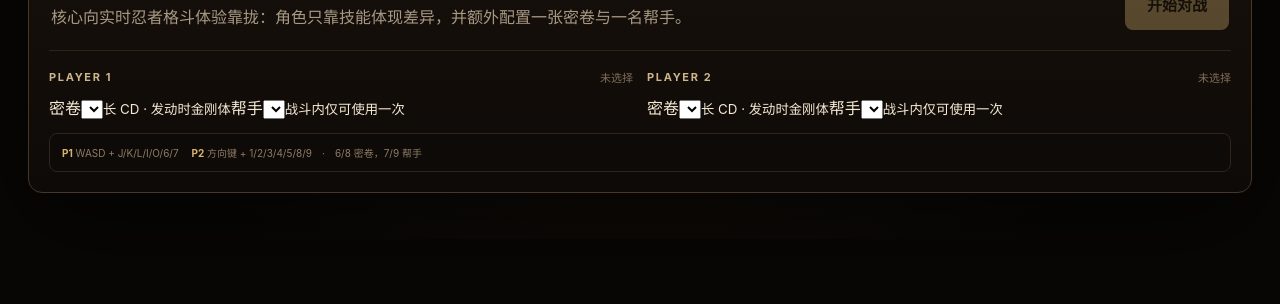
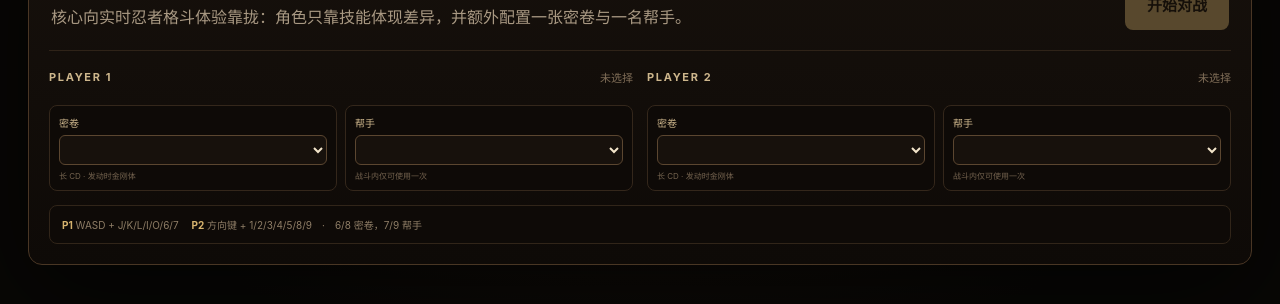
Before and after one commit to junkaiichen-cpu/Bible, a plain HTML site: page index.html in a window 1280 px wide. Shown: the part 190-494 px from the top of the page. Drawn offline with Linux system fonts and the light colour scheme.

Commit message:
chore: switch main entry to Build 07

```diff
--- a/index.html
+++ b/index.html
@@ -1,22 +1,12 @@
 <!doctype html>
-<html lang="zh-CN">
-<head><meta charset="UTF-8"/><meta name="viewport" content="width=device-width,initial-scale=1.0,maximum-scale=1.0,user-scalable=no,viewport-fit=cover"/><meta name="theme-color" content="#090807"/><meta name="description" content="Bible Fighter · 2P 圣经人物格斗游戏原型"/><title>约谷 · Bible Fighter 2P</title><link rel="stylesheet" href="style.css"/></head>
-<body><main class="shell">
-<header class="topbar"><div><div class="eyebrow">BIBLE FIGHTER · 2 PLAYER · BUILD 07</div><h1>约谷 <span>·</span> 圣经人物格斗</h1></div><div class="top-actions"><span class="mode-badge">LOCAL 2P</span><button id="aboutBtn" class="ghost-btn">设计说明</button></div></header>
-<section id="selectScreen" class="select-screen">
-<div class="select-hero"><div><div class="eyebrow">选择你的战士</div><h2>两位玩家，同屏对决。</h2><p>核心向实时忍者格斗体验靠拢：角色只靠技能体现差异，并额外配置一张密卷与一名帮手。</p></div><button id="startBtn" class="primary-btn big" disabled>开始对战</button></div>
-<div class="player-selects">
-<div class="picker p1-picker"><div class="picker-head"><strong>PLAYER 1</strong><span id="p1Label">未选择</span></div><div id="p1Grid" class="char-grid"></div><div class="loadout"><label>密卷<select id="p1Scroll"></select><small>长 CD · 发动时金刚体</small></label><label>帮手<select id="p1Helper"></select><small>战斗内仅可使用一次</small></label></div></div>
-<div class="picker p2-picker"><div class="picker-head"><strong>PLAYER 2</strong><span id="p2Label">未选择</span></div><div id="p2Grid" class="char-grid"></div><div class="loadout"><label>密卷<select id="p2Scroll"></select><small>长 CD · 发动时金刚体</small></label><label>帮手<select id="p2Helper"></select><small>战斗内仅可使用一次</small></label></div></div>
-</div><div class="control-note"><b>P1</b> WASD + J/K/L/I/O/6/7　 <b>P2</b> 方向键 + 1/2/3/4/5/8/9　·　6/8 密卷，7/9 帮手</div>
-</section>
-<section id="battleScreen" class="battle-screen hidden"><div class="game-wrap" id="gameWrap"><canvas id="game" width="960" height="540" aria-label="两名圣经人物格斗场景"></canvas>
-<div class="hud"><div class="fighter-panel p1-panel"><div class="name-row"><strong id="p1Name">P1</strong><span id="p1HpText">100 / 100</span></div><div class="bar"><i id="p1HpBar"></i></div><div class="resource"><span>决意</span><i id="p1UltBar"></i></div></div><div class="round-info"><b>第 1 回合</b><small>BO3 · 0-0</small></div><div class="fighter-panel p2-panel"><div class="name-row"><strong id="p2Name">P2</strong><span id="p2HpText">100 / 100</span></div><div class="bar"><i id="p2HpBar"></i></div><div class="resource"><span>决意</span><i id="p2UltBar"></i></div></div></div>
-<div id="p1Combo" class="combo-hud left"><strong>0</strong><span>连击</span></div><div id="p2Combo" class="combo-hud right"><strong>0</strong><span>连击</span></div><div id="centerMessage" class="center-message">ROUND 1</div><div id="flash" class="flash"></div><div class="arena-hint">P1：WASD / J K L I O / 6 7　　P2：↑↓←→ / 1 2 3 4 5 / 8 9</div>
+<html lang="zh-CN"><head><meta charset="UTF-8"/><meta name="viewport" content="width=device-width,initial-scale=1.0,maximum-scale=1.0,user-scalable=no,viewport-fit=cover"/><meta name="theme-color" content="#090807"/><meta name="description" content="Bible Fighter · 2P 圣经人物格斗游戏原型"/><title>约谷 · Bible Fighter 2P</title><link rel="stylesheet" href="style.css"/><style>.loadout{display:grid;grid-template-columns:1fr 1fr;gap:8px;margin-top:10px}.loadout label{display:flex;flex-direction:column;gap:5px;padding:9px;background:#0e0a07;border:1px solid #34271b;border-radius:8px;color:#cdb68c;font-size:10px}.loadout select{width:100%;background:#17110c;color:#f3e5cb;border:1px solid #5b4630;border-radius:6px;padding:7px;font:inherit}.loadout small{color:#74634f;font-size:8px}@media(max-width:620px){.loadout{grid-template-columns:1fr}.touch-skills{grid-template-columns:repeat(5,1fr)!important}.touch-skills button:nth-last-child(2),.touch-skills button:last-child{border-color:#d5ae61;background:#2b2011e8}}</style></head>
+<body><main class="shell"><header class="topbar"><div><div class="eyebrow">BIBLE FIGHTER · 2 PLAYER · BUILD 07</div><h1>约谷 <span>·</span> 圣经人物格斗</h1></div><div class="top-actions"><span class="mode-badge">LOCAL 2P</span><button id="aboutBtn" class="ghost-btn">设计说明</button></div></header>
+<section id="selectScreen" class="select-screen"><div class="select-hero"><div><div class="eyebrow">选择你的战士</div><h2>两位玩家，同屏对决。</h2><p>核心向实时忍者格斗体验靠拢：角色只靠技能体现差异，并额外配置一张密卷与一名帮手。</p></div><button id="startBtn" class="primary-btn big" disabled>开始对战</button></div>
+<div class="player-selects"><div class="picker p1-picker"><div class="picker-head"><strong>PLAYER 1</strong><span id="p1Label">未选择</span></div><div id="p1Grid" class="char-grid"></div><div class="loadout"><label>密卷<select id="p1Scroll"></select><small>长 CD · 发动时金刚体</small></label><label>帮手<select id="p1Helper"></select><small>战斗内仅可使用一次</small></label></div></div><div class="picker p2-picker"><div class="picker-head"><strong>PLAYER 2</strong><span id="p2Label">未选择</span></div><div id="p2Grid" class="char-grid"></div><div class="loadout"><label>密卷<select id="p2Scroll"></select><small>长 CD · 发动时金刚体</small></label><label>帮手<select id="p2Helper"></select><small>战斗内仅可使用一次</small></label></div></div></div>
+<div class="control-note"><b>P1</b> WASD + J/K/L/I/O/6/7　 <b>P2</b> 方向键 + 1/2/3/4/5/8/9　·　6/8 密卷，7/9 帮手</div></section>
+<section id="battleScreen" class="battle-screen hidden"><div class="game-wrap" id="gameWrap"><canvas id="game" width="960" height="540" aria-label="两名圣经人物格斗场景"></canvas><div class="hud"><div class="fighter-panel p1-panel"><div class="name-row"><strong id="p1Name">P1</strong><span id="p1HpText">100 / 100</span></div><div class="bar"><i id="p1HpBar"></i></div><div class="resource"><span>决意</span><i id="p1UltBar"></i></div></div><div class="round-info"><b>第 1 回合</b><small>BO3 · 0-0</small></div><div class="fighter-panel p2-panel"><div class="name-row"><strong id="p2Name">P2</strong><span id="p2HpText">100 / 100</span></div><div class="bar"><i id="p2HpBar"></i></div><div class="resource"><span>决意</span><i id="p2UltBar"></i></div></div></div><div id="p1Combo" class="combo-hud left"><strong>0</strong><span>连击</span></div><div id="p2Combo" class="combo-hud right"><strong>0</strong><span>连击</span></div><div id="centerMessage" class="center-message">ROUND 1</div><div id="flash" class="flash"></div><div class="arena-hint">P1：WASD / J K L I O / 6 7　　P2：↑↓←→ / 1 2 3 4 5 / 8 9</div>
 <div class="mobile-controls dual"><div class="mobile-side p1-touch"><div class="touch-title">P1</div><div class="move-pad"><button data-key="w">↑</button><button data-key="a">←</button><button data-key="d">→</button></div><div class="touch-skills"><button data-action="p1-attack">普</button><button data-action="p1-skill">技</button><button data-action="p1-dash">冲</button><button data-action="p1-sub">替</button><button data-action="p1-ult">奥</button><button data-action="p1-scroll">卷</button><button data-action="p1-helper">援</button></div></div><div class="mobile-side p2-touch"><div class="touch-title">P2</div><div class="move-pad"><button data-key="arrowup">↑</button><button data-key="arrowleft">←</button><button data-key="arrowright">→</button></div><div class="touch-skills"><button data-action="p2-attack">普</button><button data-action="p2-skill">技</button><button data-action="p2-dash">冲</button><button data-action="p2-sub">替</button><button data-action="p2-ult">奥</button><button data-action="p2-scroll">卷</button><button data-action="p2-helper">援</button></div></div></div>
-<div id="result" class="result hidden"><div class="result-card"><div class="result-kicker">MATCH COMPLETE</div><h2 id="resultTitle">P1 胜利</h2><p id="resultCopy"></p><div class="result-actions"><button id="rematchBtn" class="primary-btn">再战</button><button id="changeBtn" class="ghost-btn">换角色</button></div></div></div>
-</div><section class="battle-meta"><article class="card fighter-info"><div class="card-head"><span>角色信息</span><strong id="fightLoreTitle">P1 VS P2</strong></div><div id="fightLore" class="fight-lore"></div></article><article class="card"><div class="card-head"><span>对战规则</span><strong>2 PLAYER LOCAL</strong></div><div class="control-grid"><div><b>P1</b><span>WASD</span><small>移动 / 跳跃</small><span>J K L I O</span><small>普攻 / 技能 / 冲锋 / 替身 / 奥义</small><span>6 / 7</span><small>密卷 / 帮手</small></div><div><b>P2</b><span>方向键</span><small>移动 / 跳跃</small><span>1 2 3 4 5</span><small>普攻 / 技能 / 冲锋 / 替身 / 奥义</small><span>8 / 9</span><small>密卷 / 帮手</small></div></div></article></section></section>
-</main>
+<div id="result" class="result hidden"><div class="result-card"><div class="result-kicker">MATCH COMPLETE</div><h2 id="resultTitle">P1 胜利</h2><p id="resultCopy"></p><div class="result-actions"><button id="rematchBtn" class="primary-btn">再战</button><button id="changeBtn" class="ghost-btn">换角色</button></div></div></div></div>
+<section class="battle-meta"><article class="card fighter-info"><div class="card-head"><span>角色信息</span><strong id="fightLoreTitle">P1 VS P2</strong></div><div id="fightLore" class="fight-lore"></div></article><article class="card"><div class="card-head"><span>对战规则</span><strong>2 PLAYER LOCAL</strong></div><div class="control-grid"><div><b>P1</b><span>WASD</span><small>移动 / 跳跃</small><span>J K L I O</span><small>普攻 / 技能 / 冲锋 / 替身 / 奥义</small><span>6 / 7</span><small>密卷 / 帮手</small></div><div><b>P2</b><span>方向键</span><small>移动 / 跳跃</small><span>1 2 3 4 5</span><small>普攻 / 技能 / 冲锋 / 替身 / 奥义</small><span>8 / 9</span><small>密卷 / 帮手</small></div></div></article></section></section></main>
 <dialog id="aboutDialog"><div class="dialog-inner"><button id="closeAbout" class="close-btn">×</button><div class="eyebrow">DESIGN PRINCIPLES</div><h2>让圣经人物成为玩法</h2><p>本版本以双人本地对战为核心，不做章节推进。角色不使用被动系统，战斗差异主要来自独立技能与不同特效；密卷拥有更长 CD，并在发动期间提供金刚体；帮手每场战斗仅能使用一次。</p><p>圣经人物、密卷和帮手的命名与主题会继续经过经文依据审查，数值、CD、命中盒与镜头属于游戏化表达。</p></div></dialog>
-<script src="data/characters.js"></script><script src="data/supports.js"></script><script src="game5.js"></script>
-</body></html>
+<script src="data/characters.js"></script><script src="data/supports.js"></script><script src="game5.js"></script></body></html>
```
